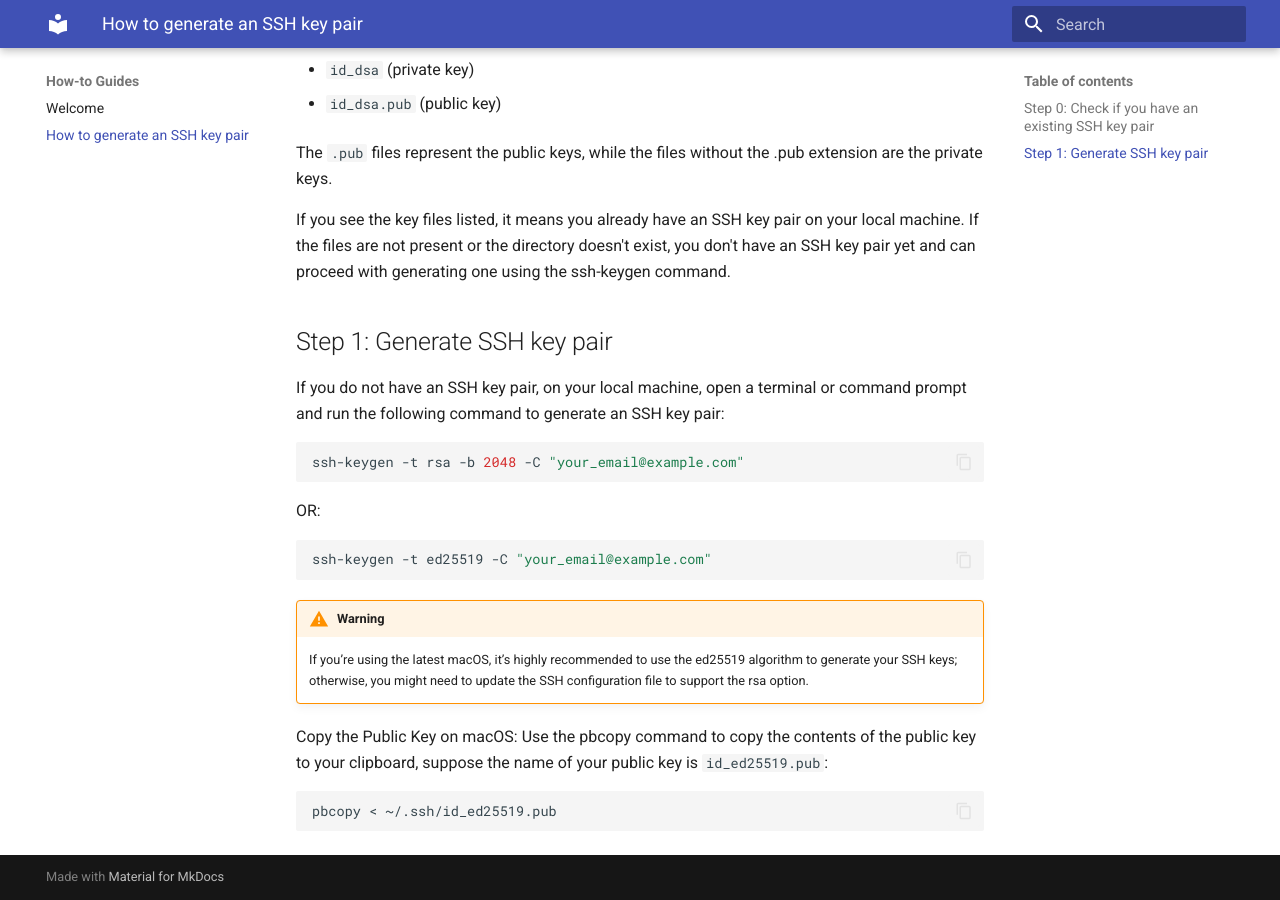
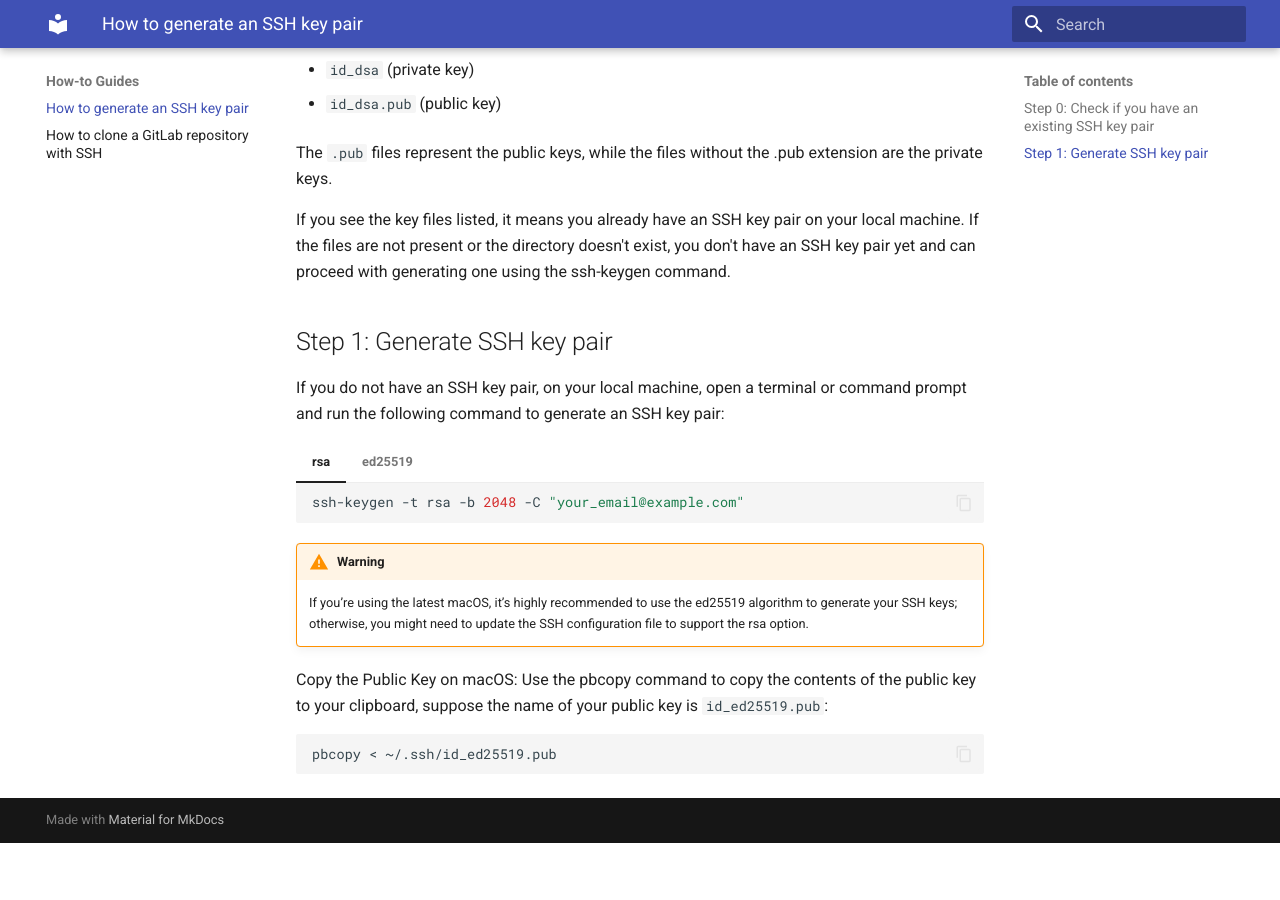
Before and after one commit to haydenwu2048/gliders-mkdocs-test, an MkDocs documentation site: the page built from docs/how/ssh-key.md, in a window 1280 px wide and 900 px high, scrolled down 639 px. Built offline with MkDocs 1.6.1 and Material for MkDocs 9.7.7, drawn with Linux system fonts in a browser that asks for light colours; after the commit the page ends 1482 px from its top, so only the background shows below that.

````diff
--- a/docs/how/ssh-key.md
+++ b/docs/how/ssh-key.md
@@ -36,15 +36,15 @@ ssh-keygen command.
 If you do not have an SSH key pair, on your local machine, open a terminal or command prompt and run the following
 command to generate an SSH key pair:
 
-```shell
-ssh-keygen -t rsa -b 2048 -C "your_email@example.com"
-```
+=== "rsa"
+    ```bash
+    ssh-keygen -t rsa -b 2048 -C "your_email@example.com"
+    ```
 
-OR:
-
-```shell
-ssh-keygen -t ed25519 -C "your_email@example.com"
-```
+=== "ed25519"
+    ```bash
+    ssh-keygen -t ed25519 -C "your_email@example.com"
+    ```
 
 !!! warning
     If you’re using the latest macOS, it’s highly recommended to use the ed25519 algorithm to generate your SSH keys;
--- a/mkdocs.yml
+++ b/mkdocs.yml
@@ -9,10 +9,11 @@ theme:
     - content.action.edit
     - search.suggest
     - search.highlight
+    - content.tabs
 nav:
   - How-to Guides:
-      - Welcome: index.md
       - How to generate an SSH key pair: how/ssh-key.md
+      - How to clone a GitLab repository with SSH: how/gitlab-repo-ssh.md
   - Guide: guide.md
 
 # Built-in search
@@ -31,3 +32,5 @@ markdown_extensions:
   - pymdownx.superfences
   - pymdownx.details
   - pymdownx.emoji
+  - pymdownx.tabbed:
+      alternate_style: true # have to include this
````
Also changed, not shown: docs/how/gitlab-repo-ssh.md (added, +57 -0 lines), docs/index.md (deleted, +0 -17 lines), docs/images /1328350046816666.png (added), docs/images /1328432563485166.png (added), docs/images /1328521364491583.png (added).
